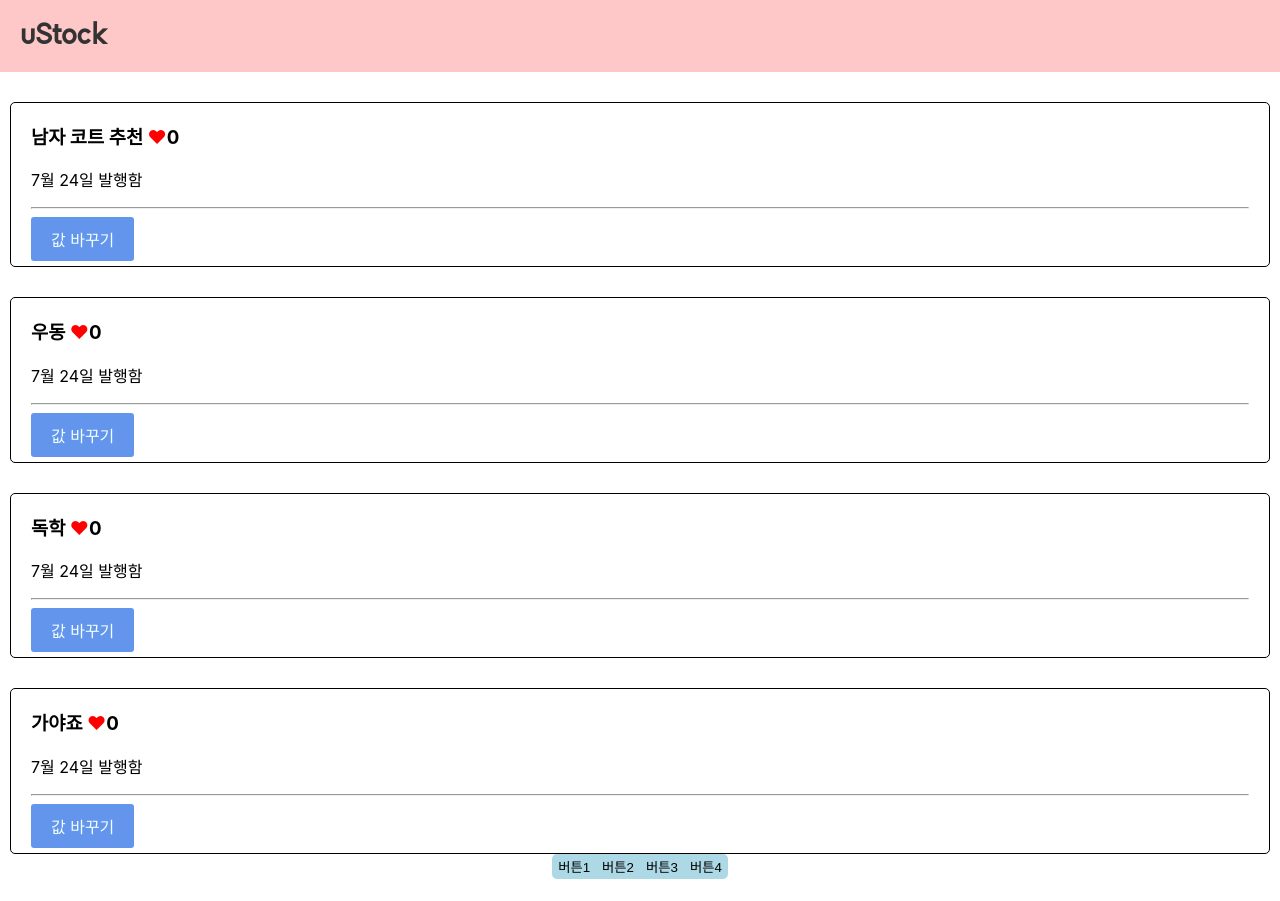
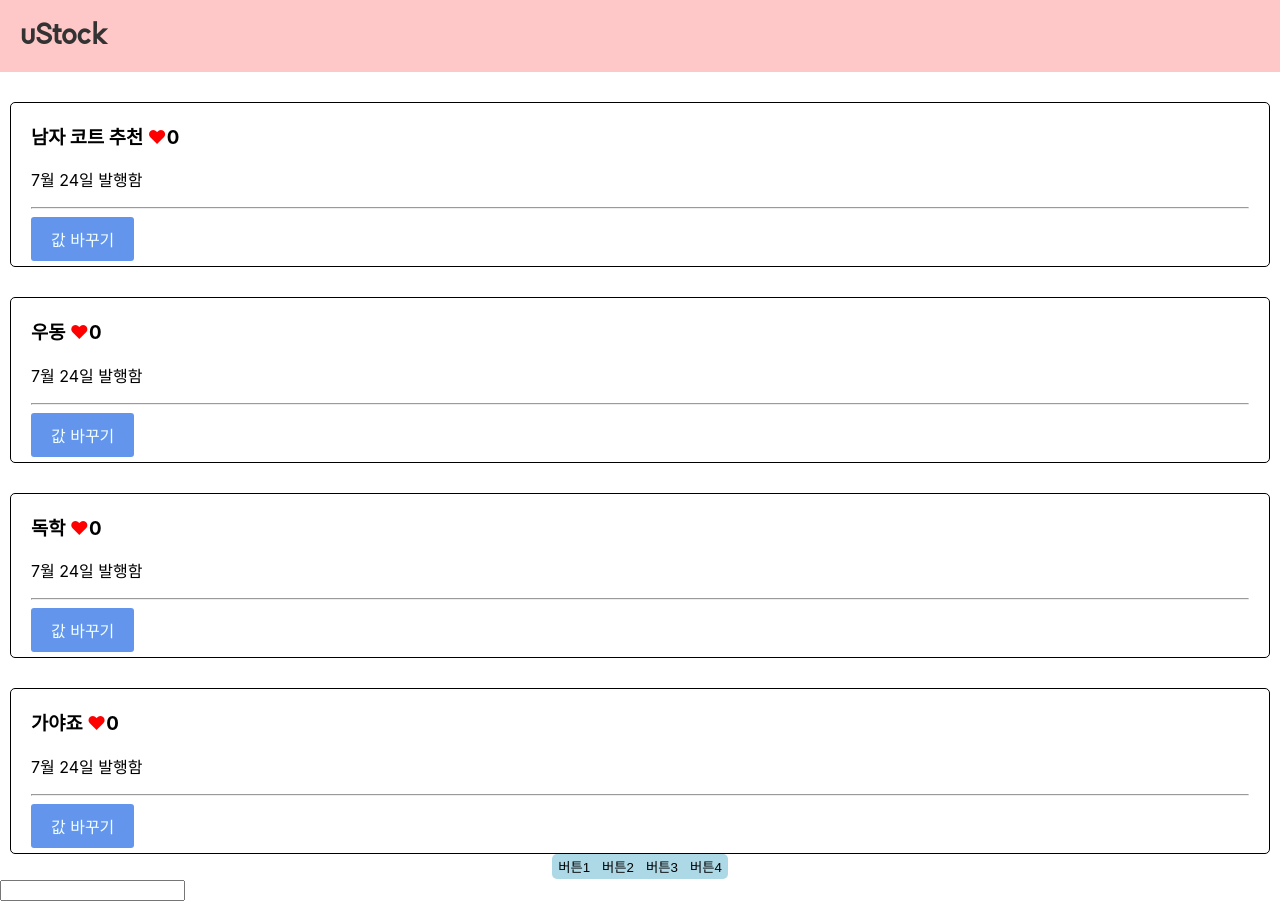
Before and after one commit to njg7194/Cafe24-demo, a React (Create React App) app in the folder ex-react/: page / in a window 1280 px wide. Before the commit the page ends 879 px from the top, so only its background shows below. Built offline with nearby package versions, Linux system fonts and the light colour scheme.

Commit message:
공익 중 /  코딩애플 / input다루기1 완료

```diff
--- a/ex-react/src/App.js
+++ b/ex-react/src/App.js
@@ -9,6 +9,7 @@ function App() {
   let [man,manSet] = useState(['남자 코트 추천', '우동', '독학','가야죠']);
   let [tb, tbSet] = useState(0);
   let [btnStat,btnStatSet] = useState(0);
+  let [input, inputSet] = useState('');
 
 
   return (
@@ -18,9 +19,9 @@ function App() {
 
 
       {
-        man.map((x) => {
+        man.map((x, i) => {
           return (
-            <div key={x.toString()} className="list">
+            <div key={i} className="list">
               <h3> {x} <span className="tabon" onClick={() => { tbSet(tb + 1) }}>❤</span>{tb}</h3>
               <p>7월 24일 발행함</p>
               <hr />
@@ -36,6 +37,10 @@ function App() {
         <button className="bt3" onClick={ () => { btnStatSet(2); modalSet(true)} }>버튼3</button>
         <button className="bt4" onClick={ () => { btnStatSet(3); modalSet(true)} }>버튼4</button>
       </div>
+
+      {input}
+      <input onChange = { (e)=>{ inputSet( e.target.value ) } }/>
+
       {
         modal === true
           ? <Modal primename = {man} btnstat = {btnStat} onHide = {()=>{modalSet(!modal)}}></Modal>
@@ -47,11 +52,11 @@ function App() {
 
   function stateChange() {
     if(man[0].includes('여자'))
-      manSet(['남자 코트 추천', '우동', '독학']);
+      manSet(['남자 코트 추천', '우동', '독학', '뿌잉']);
     else
     {
       var ex = [...man];
-      ex = ['여자 코트 추천', '라면', '학원']
+      ex = ['여자 코트 추천', '라면', '학원', '쀙']
       manSet(ex);
     }
 
```
